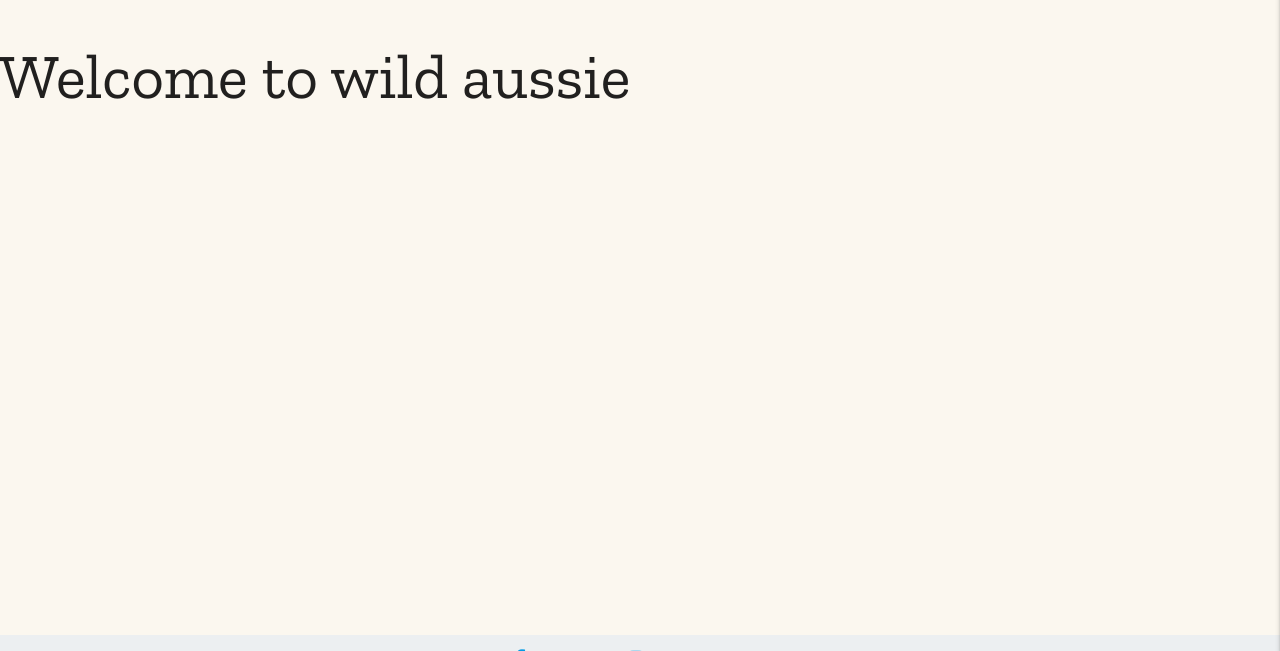
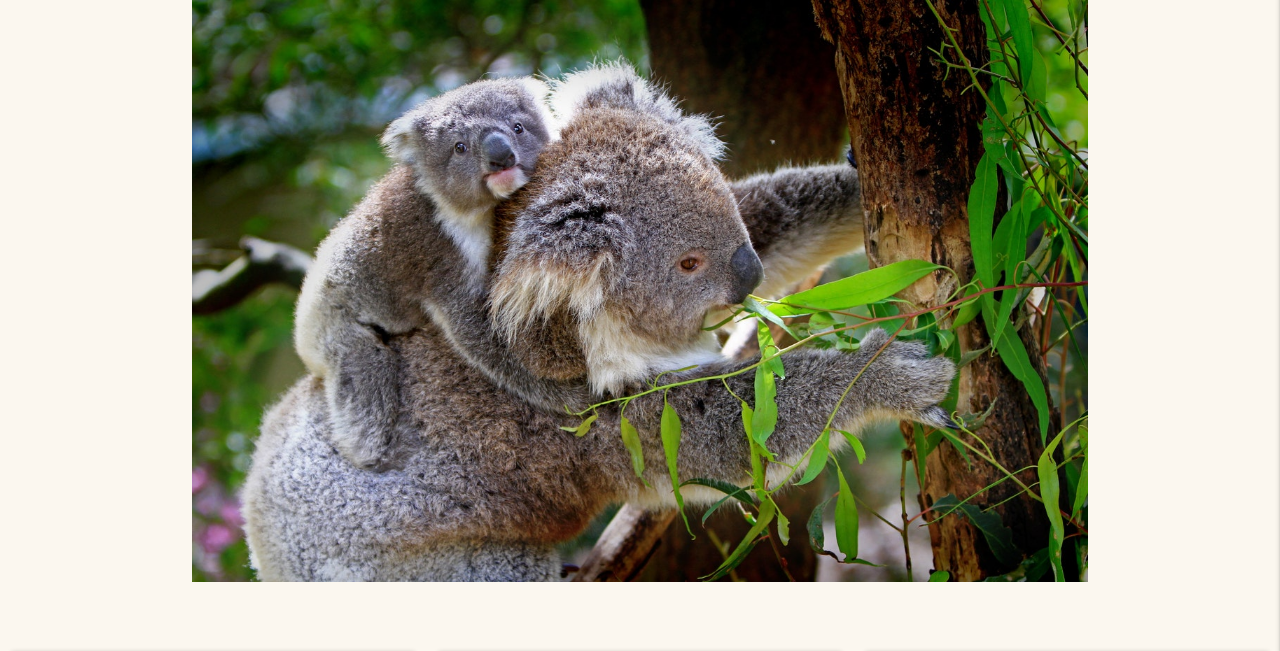
Before and after one commit to Joan-Amudu/Wild-Aussie, a Flask app: page / in a window 1280 px wide. Shown: the part 64-715 px from the top of the page. Run offline with Flask 2, Linux system fonts and the light colour scheme; some libraries are stand-ins or nearby versions; grey boxes are pictures that could not be loaded.

Commit message:
Beautify code

```diff
--- a/templates/home.html
+++ b/templates/home.html
@@ -1,5 +1,127 @@
 {% extends "base.html" %}
 {% block content %}
-<h1>Welcome to wild aussie</h1>
+<!-- Hero Image with overlay text -->
+<div class="row container">
+    <img src="{{ url_for('static', filename='images/register.jpeg') }}" alt="" class="responsive-img">
+
+</div>
+<!-- About -->
+<div class="row">
+    <div class="col s12">
+        <div class="card">
+
+        </div>
+    </div>
+
+</div>
+<!-- Featured -->
+<div class="row">
+    <div class="col s12 m4">
+        <div class="card small">
+          <div class="card-image">
+            <img src="{{ url_for('static', filename='images/contact.jpeg') }}" alt="" class="responsive-img">
+            <span class="card-title">Card Title</span>
+          </div>
+          <div class="card-content">
+            <p>I am a very simple card. I am good at containing small bits of information.
+            I am convenient because I require little markup to use effectively.</p>
+          </div>
+          <div class="card-action">
+            <a href="#">This is a link</a>
+          </div>
+        </div>
+      </div>
+
+      <div class="col s12 m4">
+        <div class="card small">
+          <div class="card-image">
+            <img src="images/sample-1.jpg">
+            <span class="card-title">Card Title</span>
+          </div>
+          <div class="card-content">
+            <p>I am a very simple card. I am good at containing small bits of information.
+            I am convenient because I require little markup to use effectively.</p>
+          </div>
+          <div class="card-action">
+            <a href="#">This is a link</a>
+          </div>
+        </div>
+      </div>
+
+      <div class="col s12 m4">
+        <div class="card small">
+          <div class="card-image">
+            <img src="images/sample-1.jpg">
+            <span class="card-title">Card Title</span>
+          </div>
+          <div class="card-content">
+            <p>I am a very simple card. I am good at containing small bits of information.
+            I am convenient because I require little markup to use effectively.</p>
+          </div>
+          <div class="card-action">
+            <a href="#">This is a link</a>
+          </div>
+        </div>
+      </div>
+
+</div>
+<!-- Upcoming  -->
+<div class="row">
+    <div class="col s12 m4">
+        <div class="card medium">
+          <div class="card-image">
+            <img src="images/sample-1.jpg">
+            <span class="card-title">Card Title</span>
+          </div>
+          <div class="card-content">
+            <p>I am a very simple card. I am good at containing small bits of information.
+            I am convenient because I require little markup to use effectively.</p>
+          </div>
+          <div class="card-action">
+            <a href="#">This is a link</a>
+          </div>
+        </div>
+      </div>
+
+      <div class="col s12 m4">
+        <div class="card medium">
+          <div class="card-image">
+            <img src="images/sample-1.jpg">
+            <span class="card-title">Card Title</span>
+          </div>
+          <div class="card-content">
+            <p>I am a very simple card. I am good at containing small bits of information.
+            I am convenient because I require little markup to use effectively.</p>
+          </div>
+          <div class="card-action">
+            <a href="#">This is a link</a>
+          </div>
+        </div>
+      </div>
+
+      <div class="col s12 m4">
+        <div class="card medium">
+          <div class="card-image">
+            <img src="images/sample-1.jpg">
+            <span class="card-title">Card Title</span>
+          </div>
+          <div class="card-content">
+            <p>I am a very simple card. I am good at containing small bits of information.
+            I am convenient because I require little markup to use effectively.</p>
+          </div>
+          <div class="card-action">
+            <a href="#">This is a link</a>
+          </div>
+        </div>
+      </div>
+
+</div>
+<!-- Newsletter -->
+<div class="row">
+    <div class="col s12">
+
+    </div>
+
+</div>
 
 {% endblock %}
--- a/templates/login.html
+++ b/templates/login.html
@@ -4,7 +4,7 @@
 <div class="row">
     <!-- Login Title -->
     <div class="col s12">
-       <h3 class="center-align">Log In</h3>
+       <h3 class="center-align">{{page_title}}</h3>
 
     </div>
     <!-- Login Form -->
--- a/templates/register.html
+++ b/templates/register.html
@@ -4,7 +4,7 @@
 <div class="row">
     <!-- Register Title -->
     <div class="col s12">
-       <h3 class="center-align">Register</h3>
+       <h3 class="center-align">{{page_title}}</h3>
        <h5 class="center-align">We'd Love For You To Join Us</h5>
     </div>
     <!-- Register Form -->
```
